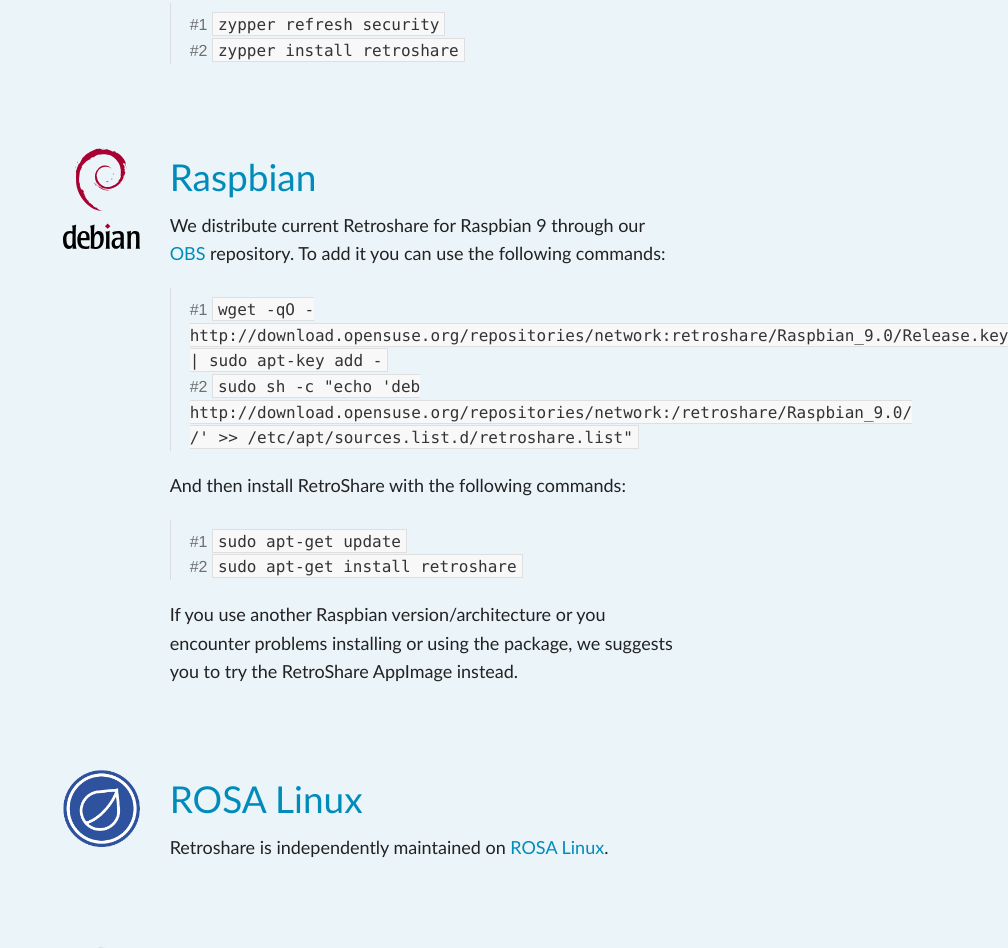
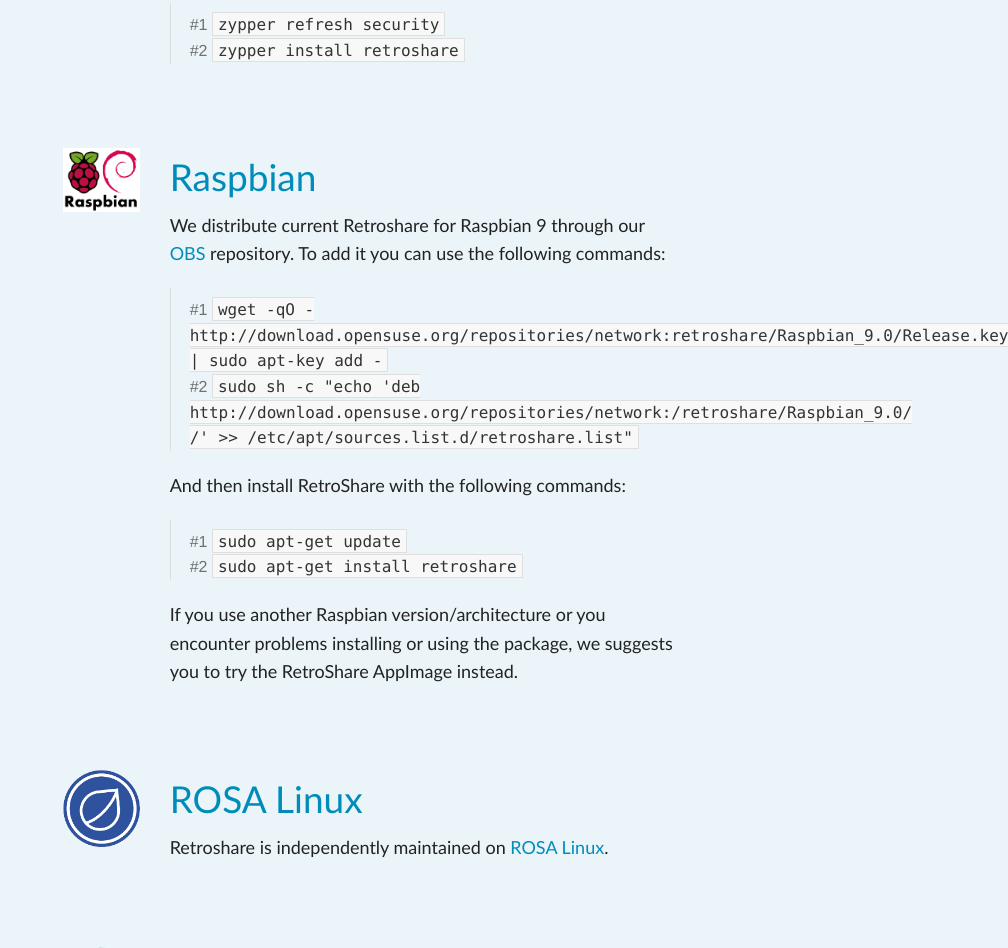
Before and after one commit to RetroShare/retroshare.github.io, a plain HTML site: page downloads.html in a window 1280 px wide. Shown: the part 6062-7010 px from the top of the page, without its empty margins (272-1280 px from the left). Drawn offline with Linux system fonts and the light colour scheme.

Commit message:
Add Raspbian logo

```diff
--- a/downloads.html
+++ b/downloads.html
@@ -385,7 +385,7 @@
 
 	<!-- Raspbian -->
 	<div class="row package small-6">
-		<div class="tiny-2 columns"><img alt="Raspbian logo" src="img/debian-logo.svg"></div>
+		<div class="tiny-2 columns"><img alt="Raspbian logo" src="img/raspbian-logo.png"></div>
 		<div class="tiny-10 columns">
 			<h2 id="raspbian"><a href="#raspbian">Raspbian</a></h2>
 
```
Also changed, not shown: img/raspbian-logo.png (added).
